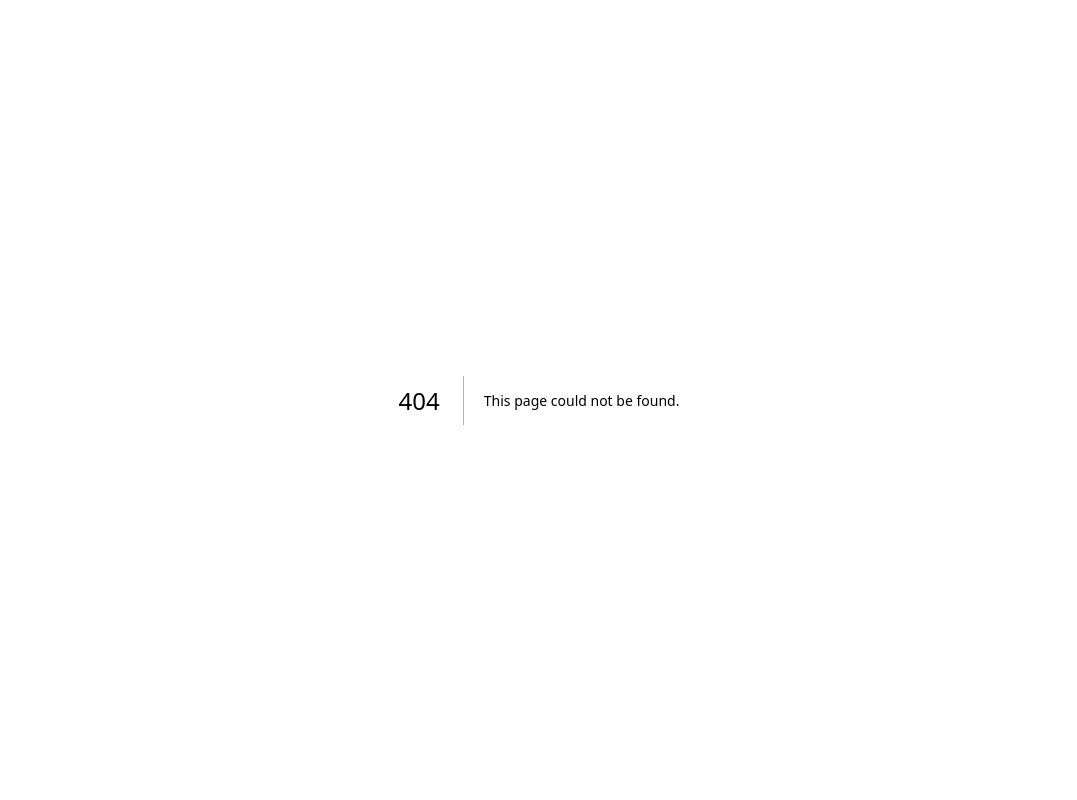
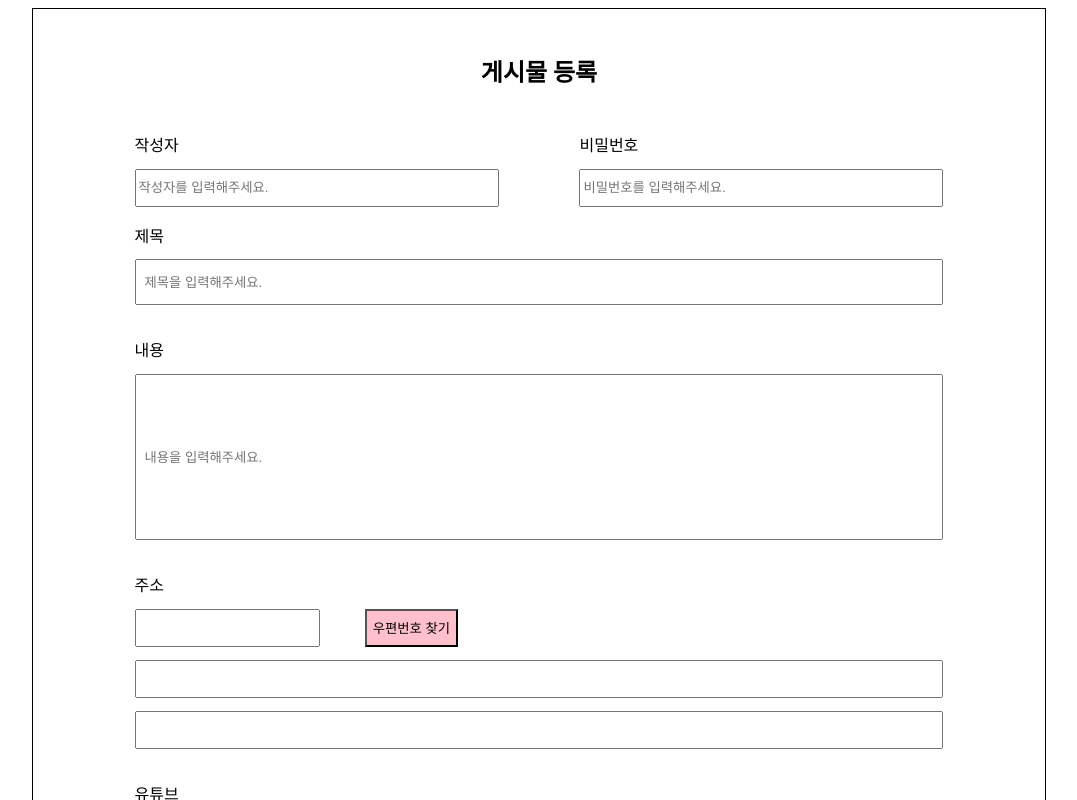
Before and after one commit to minngaeng/board, a Next.js app: page /freeboard in a window 1280 px wide. Before the commit this address had no page. Shown: the top 800 px of the page, without its empty margins (101-1178 px from the left). Built offline with nearby package versions, Linux system fonts and the light colour scheme.

Commit message:
ADD:freeboard page UI

```diff
--- a/pages/_app.js
+++ b/pages/_app.js
@@ -1,5 +1,3 @@
-import '@/styles/globals.css'
-
 export default function App({ Component, pageProps }) {
-  return <Component {...pageProps} />
+  return <Component {...pageProps} />;
 }
--- a/pages/_document.js
+++ /dev/null
@@ -1,13 +0,0 @@
-import { Html, Head, Main, NextScript } from 'next/document'
-
-export default function Document() {
-  return (
-    <Html lang="en">
-      <Head />
-      <body>
-        <Main />
-        <NextScript />
-      </body>
-    </Html>
-  )
-}
--- a/pages/api/hello.js
+++ /dev/null
@@ -1,5 +0,0 @@
-// Next.js API route support: https://nextjs.org/docs/api-routes/introduction
-
-export default function handler(req, res) {
-  res.status(200).json({ name: 'John Doe' })
-}
--- /dev/null
+++ b/pages/freeboard/index.jsx
@@ -0,0 +1,42 @@
+import * as S from '../../styles/freeboard.style';
+
+export default function freeboard() {
+  return (
+    <S.Freeboard>
+      <S.FreeboardTitle>게시물 등록</S.FreeboardTitle>
+      <S.WriterPWBox>
+        <S.WriterWrapper>
+          <label>작성자</label>
+          <S.WriterInput placeholder="작성자를 입력해주세요." />
+        </S.WriterWrapper>
+        <S.PWWrapper>
+          <label>비밀번호</label>
+          <S.PWInput placeholder="비밀번호를 입력해주세요." />
+        </S.PWWrapper>
+      </S.WriterPWBox>
+      <S.TitleWrapper>
+        <label>제목</label>
+        <S.Title placeholder="제목을 입력해주세요." />
+      </S.TitleWrapper>
+      <S.ContentsWrapper>
+        <label>내용</label>
+        <S.Contents placeholder="내용을 입력해주세요." />
+      </S.ContentsWrapper>
+      <S.AddressWrapper>
+        <label>주소</label>
+        <S.PostCodeSearchBox>
+          <S.PostCode />
+          <S.SearchBtn>우편번호 찾기</S.SearchBtn>
+        </S.PostCodeSearchBox>
+        <S.Address />
+        <S.Address />
+      </S.AddressWrapper>
+      <S.YoutubeWrapper>
+        <label>유튜브</label>
+        <S.Youtube />
+      </S.YoutubeWrapper>
+      <S.FinalButton>등록하기</S.FinalButton>
+      {/* <label>사진 첨부</label> */}
+    </S.Freeboard>
+  );
+}
--- /dev/null
+++ b/styles/freeboard.style.js
@@ -0,0 +1,105 @@
+import styled from '@emotion/styled';
+
+export const Freeboard = styled.div`
+  margin: 0 auto;
+  border: 1px solid black;
+  width: 80%;
+
+  display: flex;
+  flex-direction: column;
+  align-items: center;
+`;
+
+export const FreeboardTitle = styled.h2`
+  text-align: center;
+  padding: 1.5rem 0;
+`;
+
+export const WriterInput = styled.input`
+  margin-top: 0.8rem;
+  height: 2rem;
+`;
+
+export const WriterWrapper = styled.div`
+  display: flex;
+  flex-direction: column;
+  width: 45%;
+`;
+
+export const PWInput = styled.input`
+  margin-top: 0.8rem;
+  height: 2rem;
+`;
+
+export const PWWrapper = styled(WriterWrapper)``;
+
+export const WriterPWBox = styled.div`
+  display: flex;
+  justify-content: space-between;
+  width: inherit;
+`;
+
+export const Title = styled.input`
+  /* width: inherit; */
+  margin-top: 0.8rem;
+  height: 2.5rem;
+  padding-left: 0.5rem;
+`;
+
+export const TitleWrapper = styled(PWWrapper)`
+  width: 80%;
+  padding: 1rem 0;
+`;
+
+export const Contents = styled.input`
+  margin-top: 0.8rem;
+  height: 10rem;
+  padding-left: 0.5rem;
+`;
+
+export const ContentsWrapper = styled(TitleWrapper)`
+  width: 80%;
+`;
+
+export const PostCode = styled.input`
+  width: 55%;
+  margin-top: 0.8rem;
+  height: 2rem;
+`;
+
+export const AddressWrapper = styled(ContentsWrapper)`
+  width: 80%;
+`;
+
+export const PostCodeSearchBox = styled.div`
+  display: flex;
+  /* border: 1px solid black; */
+  width: 40%;
+  align-items: flex-end;
+  justify-content: space-between;
+  flex-direction: row;
+`;
+
+export const SearchBtn = styled.button`
+  height: 2.4rem;
+  background-color: pink;
+  /* border: none; */
+`;
+
+export const Address = styled.input`
+  margin-top: 0.8rem;
+  height: 2rem;
+`;
+
+export const Youtube = styled.input`
+  margin-top: 0.8rem;
+  height: 2rem;
+`;
+
+export const YoutubeWrapper = styled(AddressWrapper)``;
+
+export const FinalButton = styled.button`
+  width: 30%;
+  height: 2rem;
+  margin: 2rem 0;
+`;
--- a/styles/globals.css
+++ b/styles/globals.css
@@ -1,107 +1,5 @@
-:root {
-  --max-width: 1100px;
-  --border-radius: 12px;
-  --font-mono: ui-monospace, Menlo, Monaco, 'Cascadia Mono', 'Segoe UI Mono',
-    'Roboto Mono', 'Oxygen Mono', 'Ubuntu Monospace', 'Source Code Pro',
-    'Fira Mono', 'Droid Sans Mono', 'Courier New', monospace;
-
-  --foreground-rgb: 0, 0, 0;
-  --background-start-rgb: 214, 219, 220;
-  --background-end-rgb: 255, 255, 255;
-
-  --primary-glow: conic-gradient(
-    from 180deg at 50% 50%,
-    #16abff33 0deg,
-    #0885ff33 55deg,
-    #54d6ff33 120deg,
-    #0071ff33 160deg,
-    transparent 360deg
-  );
-  --secondary-glow: radial-gradient(
-    rgba(255, 255, 255, 1),
-    rgba(255, 255, 255, 0)
-  );
-
-  --tile-start-rgb: 239, 245, 249;
-  --tile-end-rgb: 228, 232, 233;
-  --tile-border: conic-gradient(
-    #00000080,
-    #00000040,
-    #00000030,
-    #00000020,
-    #00000010,
-    #00000010,
-    #00000080
-  );
-
-  --callout-rgb: 238, 240, 241;
-  --callout-border-rgb: 172, 175, 176;
-  --card-rgb: 180, 185, 188;
-  --card-border-rgb: 131, 134, 135;
-}
-
-@media (prefers-color-scheme: dark) {
-  :root {
-    --foreground-rgb: 255, 255, 255;
-    --background-start-rgb: 0, 0, 0;
-    --background-end-rgb: 0, 0, 0;
-
-    --primary-glow: radial-gradient(rgba(1, 65, 255, 0.4), rgba(1, 65, 255, 0));
-    --secondary-glow: linear-gradient(
-      to bottom right,
-      rgba(1, 65, 255, 0),
-      rgba(1, 65, 255, 0),
-      rgba(1, 65, 255, 0.3)
-    );
-
-    --tile-start-rgb: 2, 13, 46;
-    --tile-end-rgb: 2, 5, 19;
-    --tile-border: conic-gradient(
-      #ffffff80,
-      #ffffff40,
-      #ffffff30,
-      #ffffff20,
-      #ffffff10,
-      #ffffff10,
-      #ffffff80
-    );
-
-    --callout-rgb: 20, 20, 20;
-    --callout-border-rgb: 108, 108, 108;
-    --card-rgb: 100, 100, 100;
-    --card-border-rgb: 200, 200, 200;
-  }
-}
-
 * {
   box-sizing: border-box;
+  margin: 0;
   padding: 0;
-  margin: 0;
 }
-
-html,
-body {
-  max-width: 100vw;
-  overflow-x: hidden;
-}
-
-body {
-  color: rgb(var(--foreground-rgb));
-  background: linear-gradient(
-      to bottom,
-      transparent,
-      rgb(var(--background-end-rgb))
-    )
-    rgb(var(--background-start-rgb));
-}
-
-a {
-  color: inherit;
-  text-decoration: none;
-}
-
-@media (prefers-color-scheme: dark) {
-  html {
-    color-scheme: dark;
-  }
-}
```
Also changed, not shown: package.json (+7 -3 lines), pages/index.js (+3 -102 lines), 1 other file (tests, documents, lock files or other folders).
